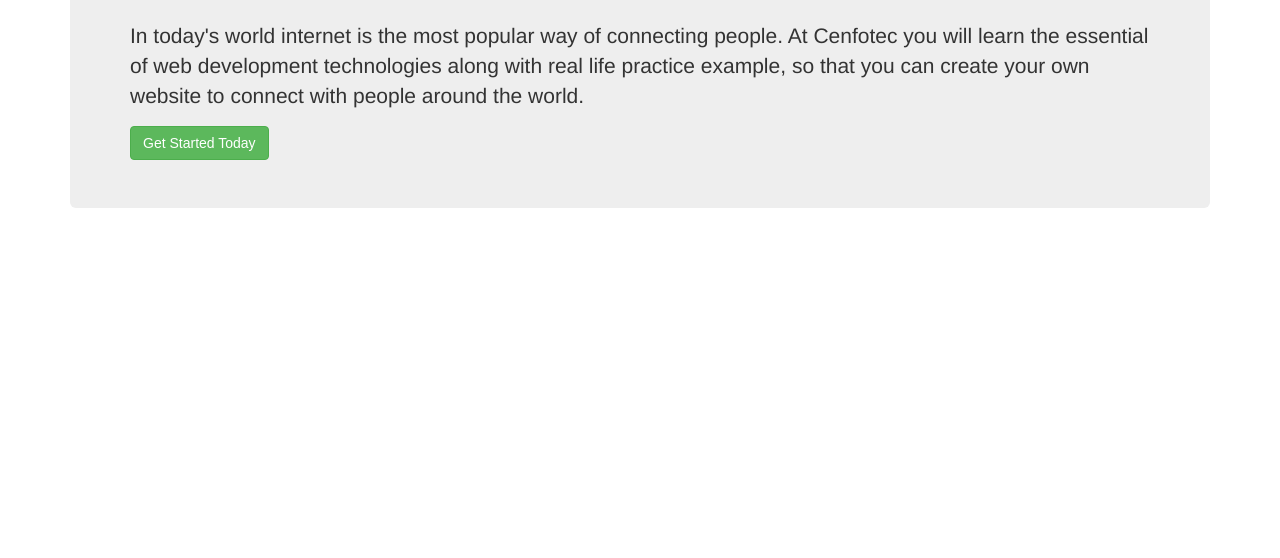
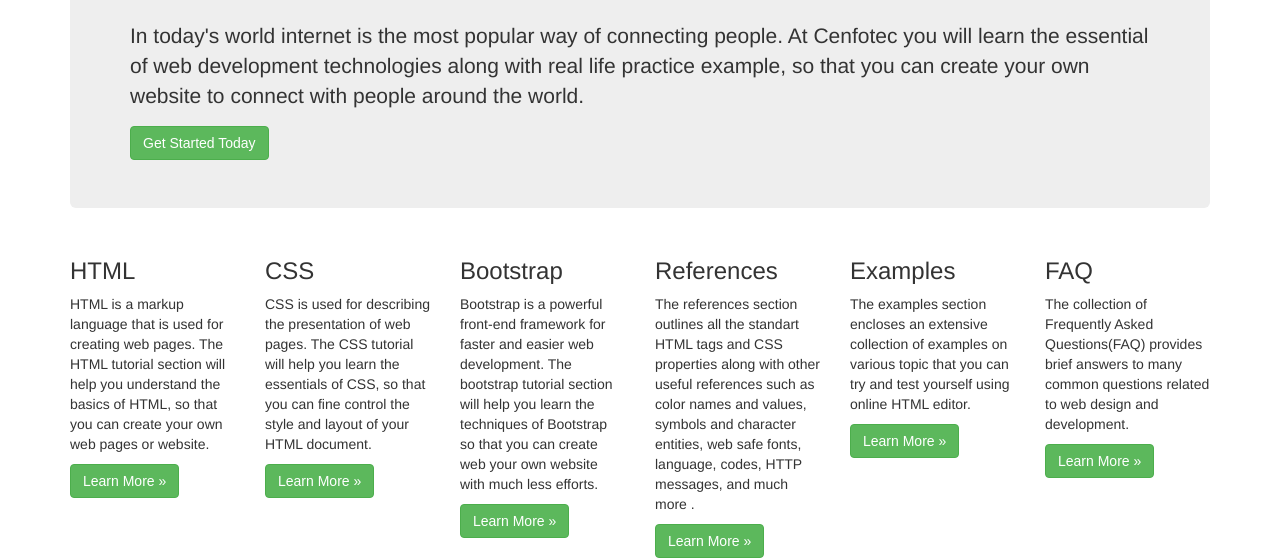
Before and after one commit to Luisk955/Tarea2, a plain HTML site: page index.html in a window 1280 px wide. Shown: the part 253-811 px from the top of the page. Drawn offline with nearby package versions, Linux system fonts and the light colour scheme.

Commit message:
adds website introduction & adds website content section

```diff
--- a/index.html
+++ b/index.html
@@ -44,5 +44,39 @@
 			<button type="button" class="btn btn-success">Get Started Today</button>
 		</div>
 	</div>
+	<div class="container">
+		<div class="row">
+			<div class="col-md-2 col-sm-6 col-xs-4">
+				<h3>HTML</h3>
+				<p>HTML is a markup language that is used for creating web pages. The HTML tutorial section will help you understand the basics of HTML, so that you can create your own web pages or website.</p>
+				<button type="button" class="btn btn-success">Learn More &#xbb;</button>
+			</div>
+			<div class="col-md-2 col-sm-6 col-xs-4">
+				<h3>CSS</h3>
+				<p>CSS is used for describing the presentation of web pages. The CSS tutorial will help you learn the essentials of CSS, so that you can fine control the style and layout of your HTML document.</p>
+				<button type="button" class="btn btn-success">Learn More &#xbb;</button>
+			</div>
+			<div class="col-md-2 col-sm-6 col-xs-4">
+				<h3>Bootstrap</h3>
+				<p>Bootstrap is a powerful front-end framework for faster and easier web development. The bootstrap tutorial section will help you learn the techniques of Bootstrap so that you can create web your own website with much less efforts.</p>
+				<button type="button" class="btn btn-success">Learn More &#xbb;</button>
+			</div>
+			<div class="col-md-2 col-sm-6 col-xs-4">
+				<h3>References</h3>
+				<p>The references section outlines all the standart HTML tags and CSS properties along with other useful references such as color names and values, symbols and character entities, web safe fonts, language, codes, HTTP messages, and much more .</p>
+				<button type="button" class="btn btn-success">Learn More &#xbb;</button>
+			</div>
+			<div class="col-md-2 col-sm-6 col-xs-4">
+				<h3>Examples</h3>
+				<p>The examples section encloses an extensive collection of examples on various topic that you can try and test yourself using online HTML editor.</p>
+				<button type="button" class="btn btn-success">Learn More &#xbb;</button>
+			</div>
+			<div class="col-md-2 col-sm-6 col-xs-4">
+				<h3>FAQ</h3>
+				<p>The collection of Frequently Asked Questions(FAQ) provides brief answers to many common questions related to web design and development.</p>
+				<button type="button" class="btn btn-success">Learn More &#xbb;</button>
+			</div>
+		</div>
+	</div>
   </body>
 </html>
```
